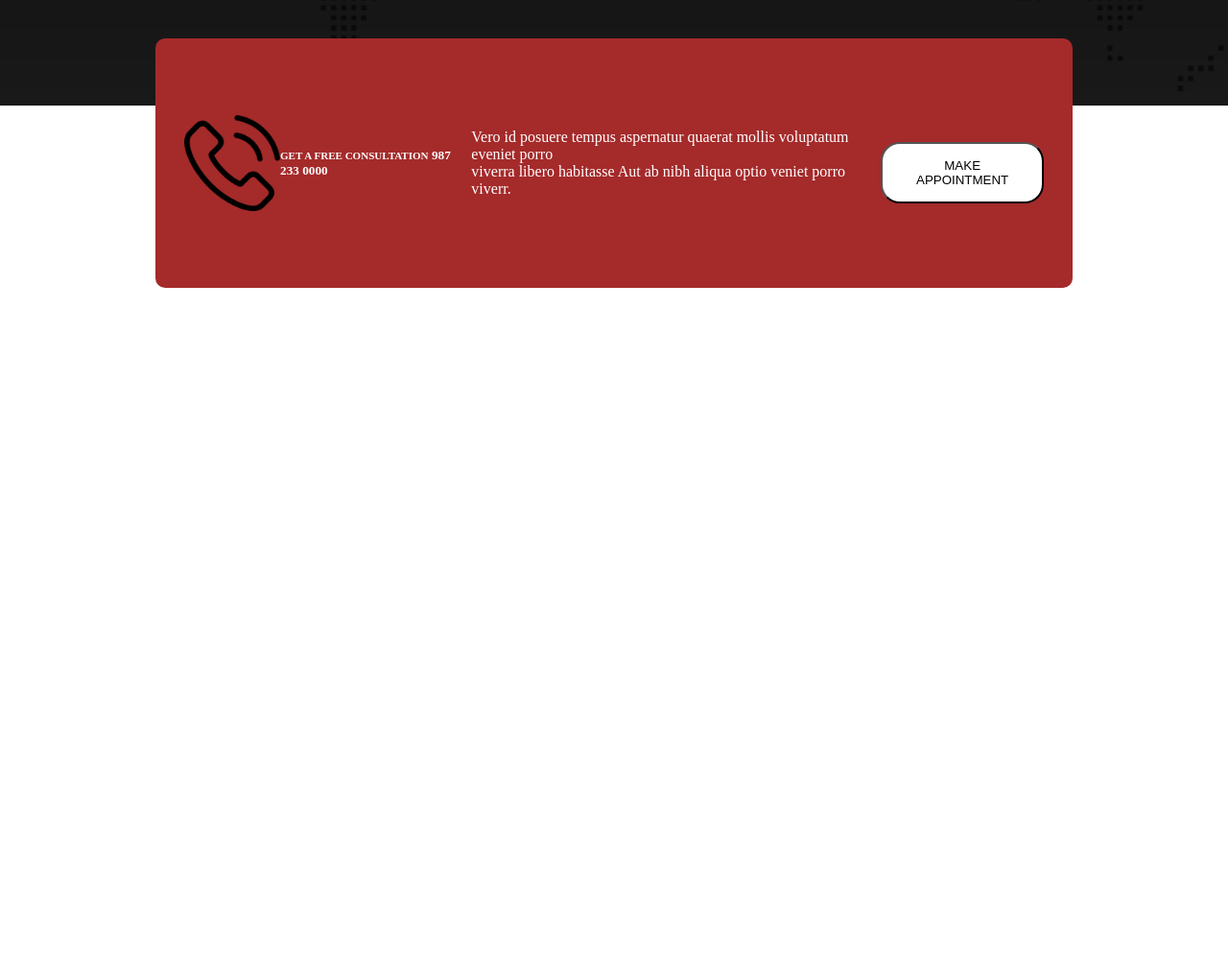
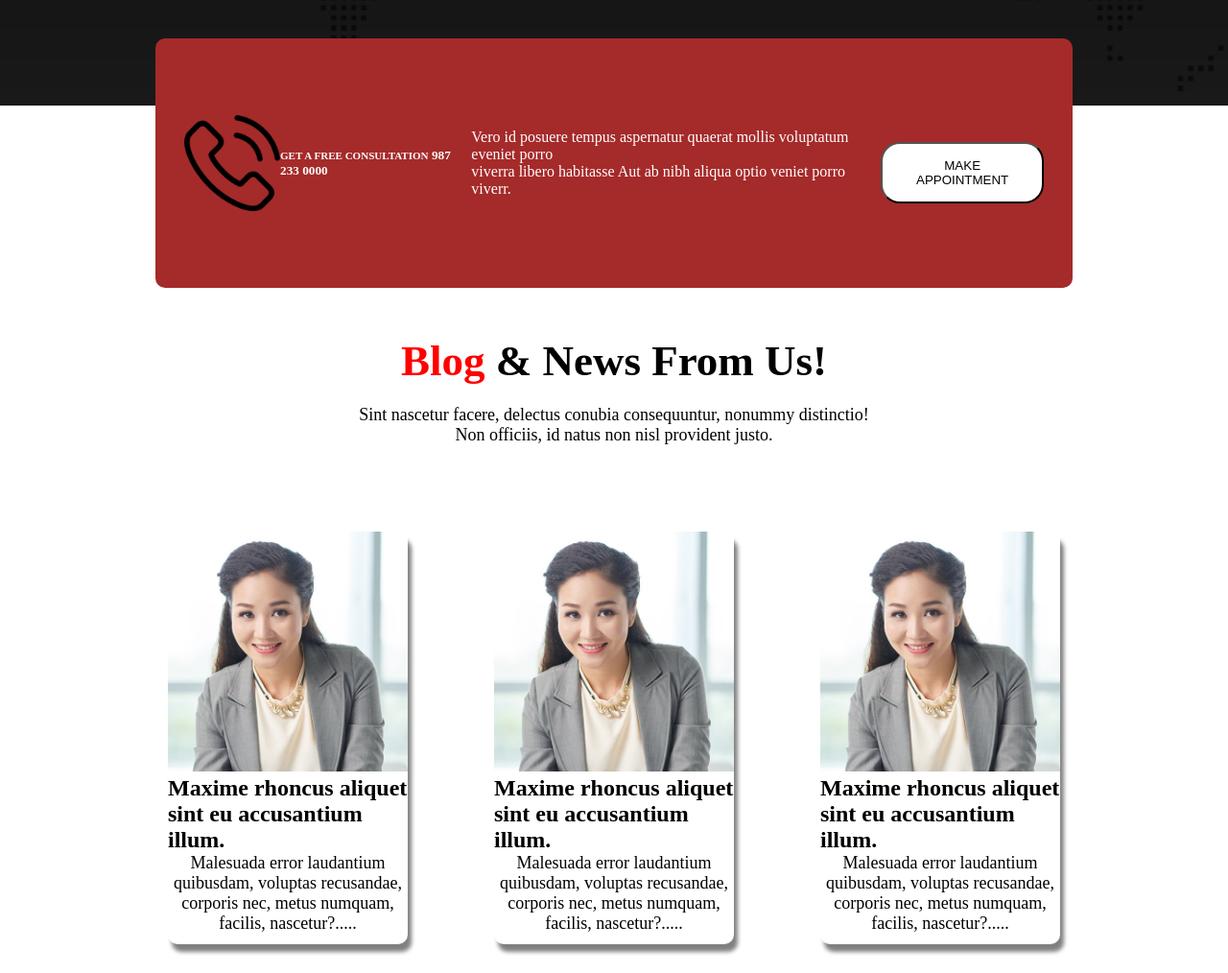
Before and after one commit to shuvo3837/digital-agency, a plain HTML site: page index.html in a window 1280 px wide. Shown: the part 1555-2569 px from the top of the page at 96% size. Before the commit the page ends 1855 px from the top, so only its background shows below. Drawn offline with Linux system fonts and the light colour scheme.

Commit message:
added my blog and news

```diff
--- a/index.html
+++ b/index.html
@@ -139,6 +139,42 @@
             </div>
 
         </div>
+
+        <section>
+            <div class="blog-container">
+                <h1 class="blog-titele"><span>Blog</span> & News From Us!</h1>
+                <p>
+                    Sint nascetur facere, delectus conubia consequuntur, nonummy distinctio! <br> Non officiis, id natus non nisl provident justo.
+                </p>
+                <div class="cards">
+
+                    <div class="card">
+                        <img src="./asset/image/man-1.jpg" alt="">
+                        <h2>Maxime rhoncus aliquet sint eu accusantium illum.</h2>
+                        <p>
+                            Malesuada error laudantium quibusdam, voluptas recusandae, corporis nec, metus numquam, facilis, nascetur?.....
+                        </p>
+                    </div>
+
+                    <div class="card">
+                        <img src="./asset/image/man-1.jpg" alt="">
+                        <h2>Maxime rhoncus aliquet sint eu accusantium illum.</h2>
+                        <p>
+                            Malesuada error laudantium quibusdam, voluptas recusandae, corporis nec, metus numquam, facilis, nascetur?.....
+                        </p>
+                    </div>
+
+                    <div class="card">
+                        <img src="./asset/image/man-1.jpg" alt="">
+                        <h2>Maxime rhoncus aliquet sint eu accusantium illum.</h2>
+                        <p>
+                            Malesuada error laudantium quibusdam, voluptas recusandae, corporis nec, metus numquam, facilis, nascetur?.....
+                        </p>
+                    </div>
+
+                </div>
+            </div>
+        </section>
     </main>
 </body>
 
--- a/style.css
+++ b/style.css
@@ -155,3 +155,36 @@ hr{
     display: flex;
     align-items: center;
 }
+
+.blog-container{
+    margin: auto;
+    margin-top: 50px;
+    align-items: center;
+}
+.blog-container h1{
+    text-align: center;
+    font-size: 45px;
+    margin-bottom: 20px;
+}
+.blog-container p{
+    font-size: 18px;
+    text-align: center;
+    margin-bottom: 60px;
+}
+
+.cards{
+    display: flex;
+    justify-content: center;
+    gap: 30px;
+}
+.card{
+    width: 250px;
+    height: 430px;
+    background-color: white;
+    box-shadow: 4px 8px 4px gray;
+    margin: 30px;
+    border-radius: 10px;
+}
+.card img{
+    width: 100%;
+}
```
Also changed, not shown: asset/icons/facebook.png (added), asset/icons/instagram.png (added), asset/icons/twitter.png (added).
